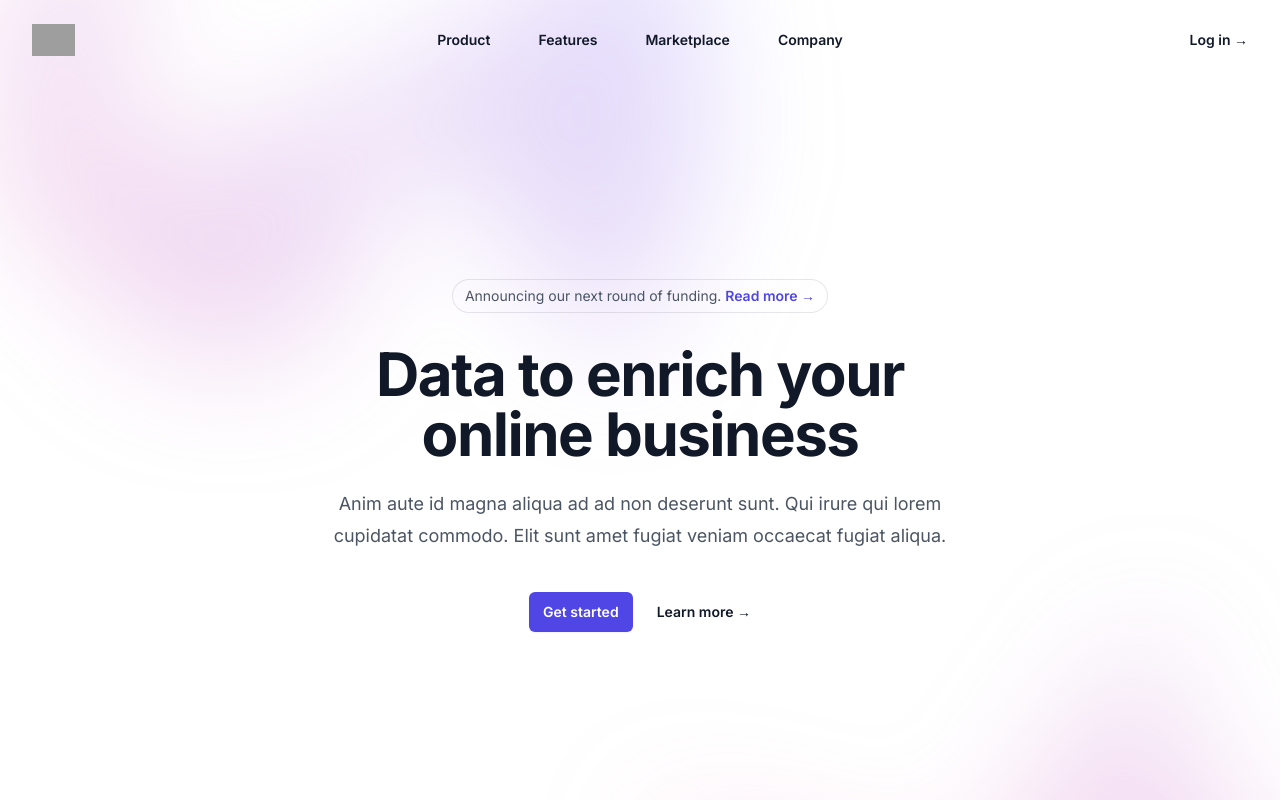
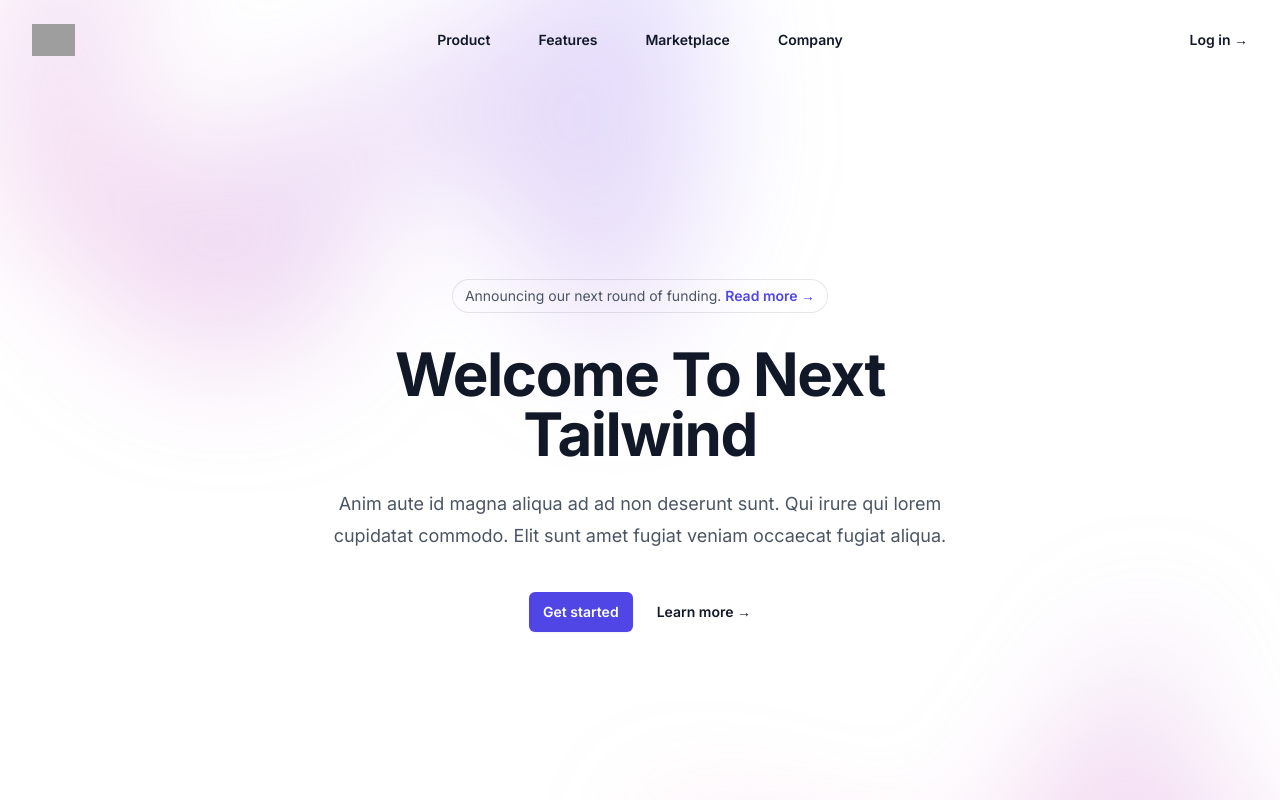
Before and after one commit to dharamconjoniix/Next_tailwind, a Next.js app: page / in a window 1280 px wide. Shown: the top 800 px of the page. Built offline with nearby package versions, Linux system fonts and the light colour scheme; grey boxes are pictures that could not be loaded.

Commit message:
Update index file

```diff
--- a/src/pages/index.tsx
+++ b/src/pages/index.tsx
@@ -180,7 +180,7 @@ export default function Home() {
             </div>
             <div className="text-center">
               <h1 className="text-4xl font-bold tracking-tight text-gray-900 sm:text-6xl">
-                Data to enrich your online business
+                Welcome To Next Tailwind
               </h1>
               <p className="mt-6 text-lg leading-8 text-gray-600">
                 Anim aute id magna aliqua ad ad non deserunt sunt. Qui irure qui lorem cupidatat commodo. Elit sunt amet
```
